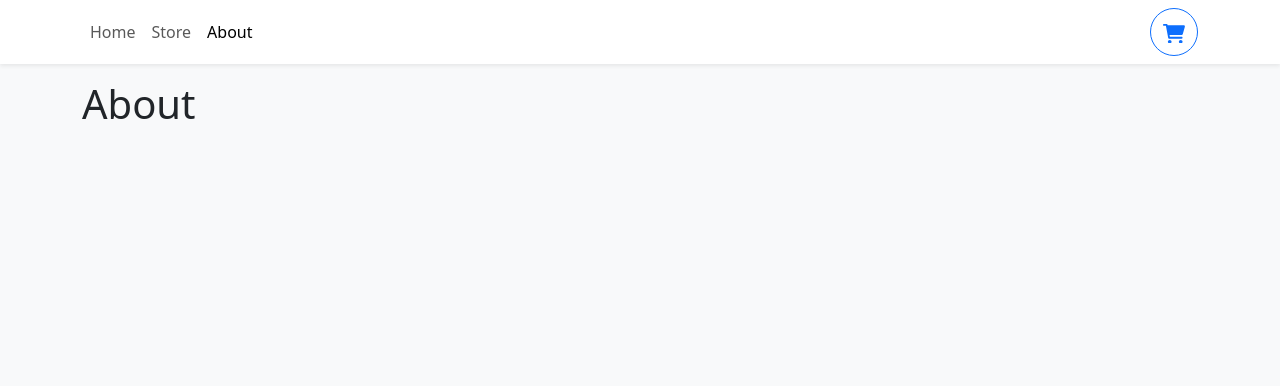
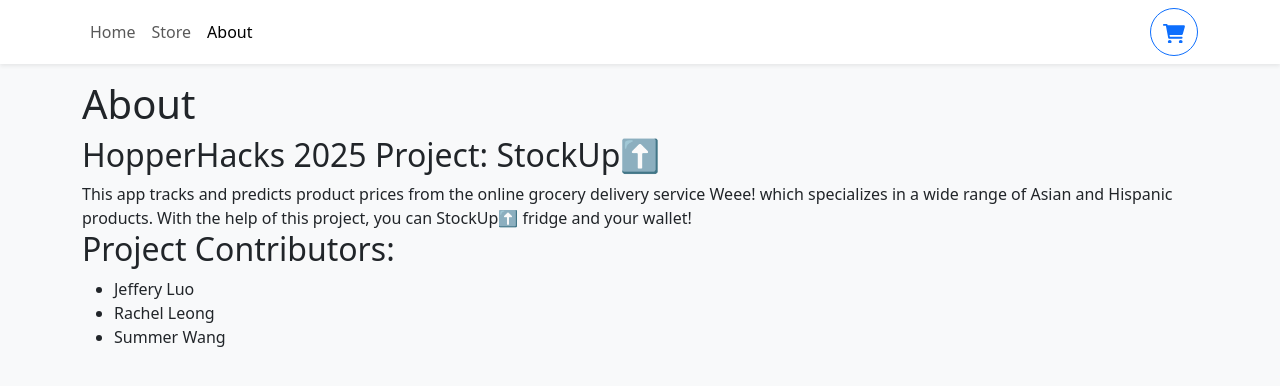
Before and after one commit to luojeffery/weee-price-tracker, a React (Vite) app: page /about in a window 1280 px wide. Shown: the top 386 px of the page. Built offline with nearby package versions, Linux system fonts and the light colour scheme.

Commit message:
added a short description of project and list of contributors

```diff
--- a/src/pages/About.tsx
+++ b/src/pages/About.tsx
@@ -1,3 +1,16 @@
 export function About() {
-    return <h1>About</h1>
+    return (
+        <div>
+
+            <h1>About</h1>
+            <h2>HopperHacks 2025 Project: StockUp⬆️</h2>
+            This app tracks and predicts product prices from the online grocery delivery service Weee! which specializes in a wide range of Asian and Hispanic products. With the help of this project, you can StockUp⬆️ fridge and your wallet!
+            <h2>Project Contributors: </h2>
+            <ul>
+                <li>Jeffery Luo</li>
+                <li>Rachel Leong</li>
+                <li>Summer Wang</li>
+            </ul>
+        </div>
+    )
 }
```
